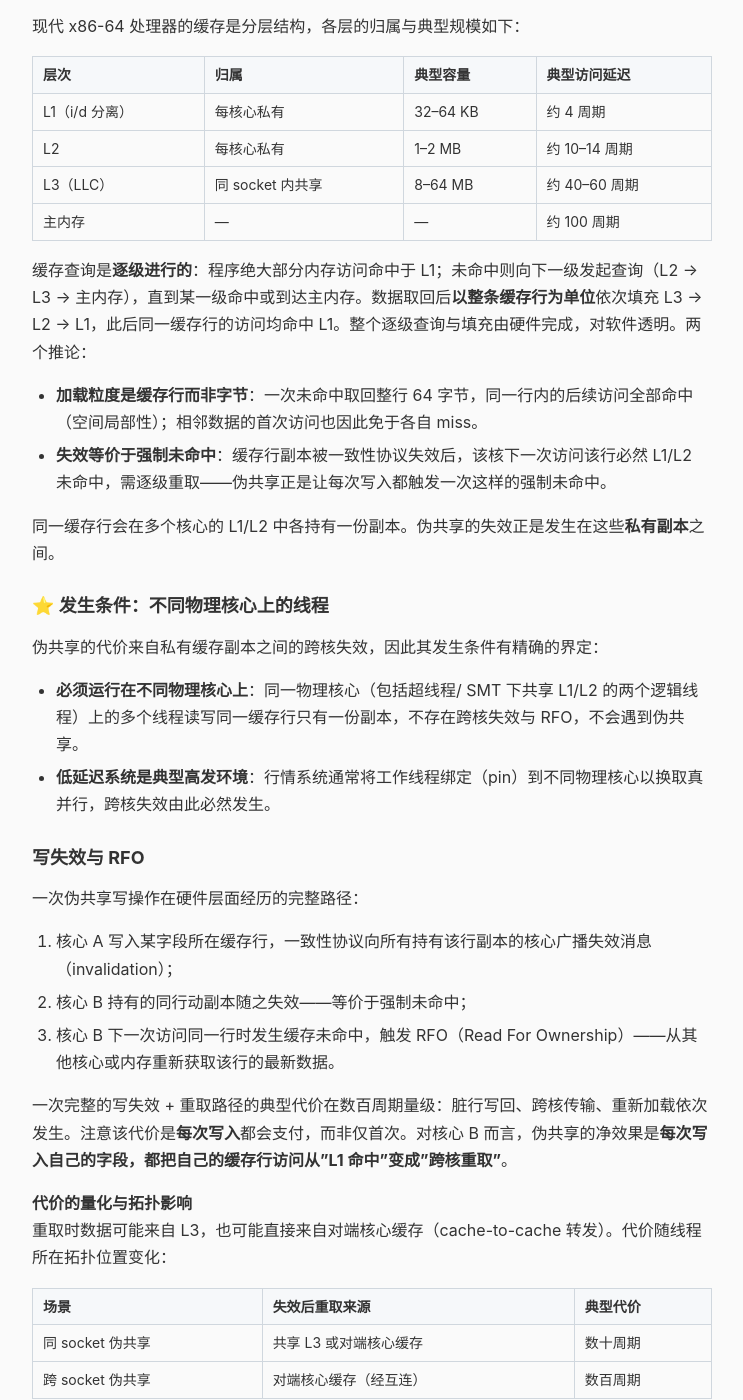
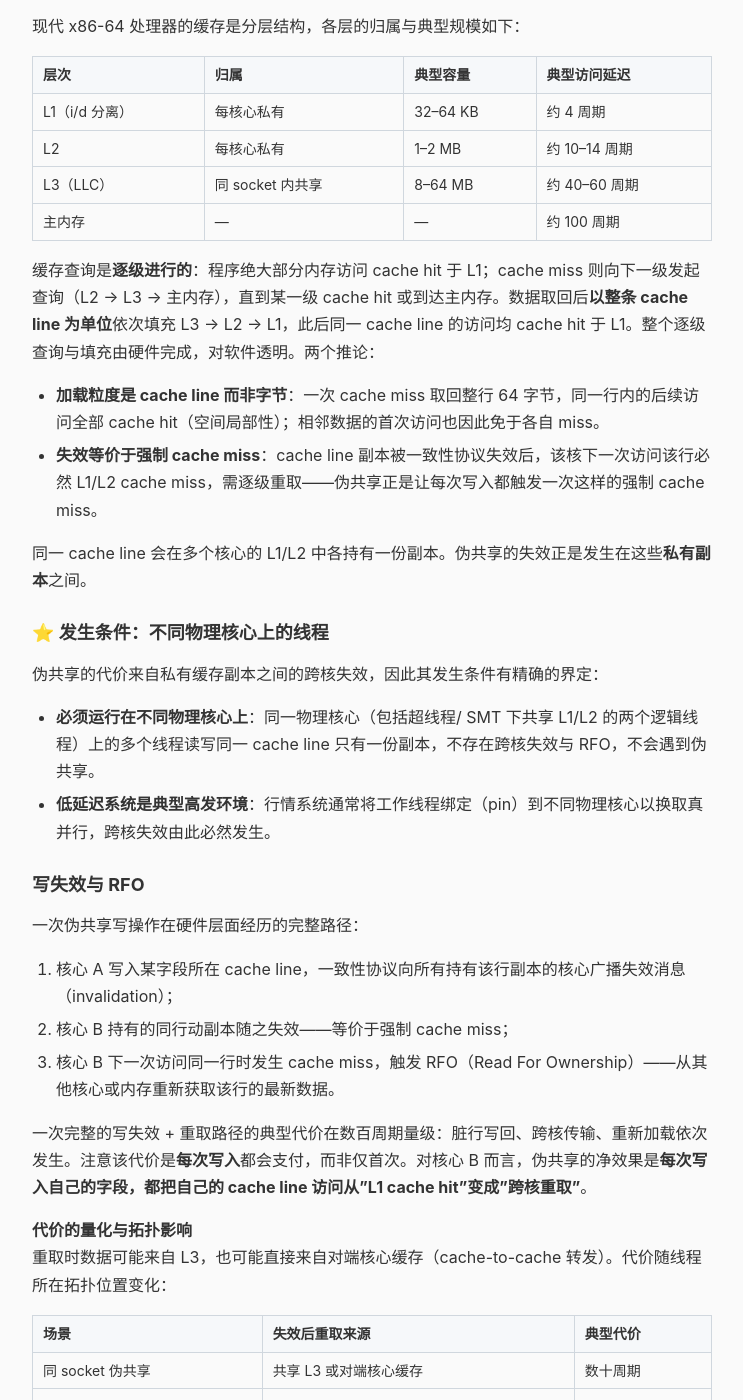
Before and after one commit to 4thcalabash/qd-knowledge, a Jekyll site: the page built from _posts/2026-08-08-false-sharing-cache-line.md, in a window 1280 px wide and 1400 px high, scrolled down 1635 px. Shown: the whole window, without its empty margins (268-1011 px from the left). Built offline with Jekyll 4.4.1, drawn with Linux system fonts in a browser that asks for light colours; some of the changed text lies outside the part shown.

Commit message:
博文精修：伪共享术语统一、结构重组与表述优化
- 术语统一为英文：cache line、cache hit、cache miss
- 代码示意移至修复手段列表之后；典型场景与代价改名为典型场景
- 新增代价量化与拓扑影响、修复边界与验证内容
- 补充 hardware_destructive_interference_size 平台差异说明

Co-Authored-By: Claude <noreply@anthropic.com>

````diff
--- a/_posts/2026-08-08-false-sharing-cache-line.md
+++ b/_posts/2026-08-08-false-sharing-cache-line.md
@@ -1,11 +1,11 @@
 ---
-title: "C++ 伪共享（False Sharing）：缓存行粒度的一致性代价"
+title: "C++ 伪共享（False Sharing）：cache line 粒度的一致性代价"
 date: 2026-08-08 21:00:00 +0800
 model: DeepSeek-V4-Flash
 tool: Claude Code CLI
 ---
 
-伪共享（false sharing）：现代多核 CPU 上，多个线程运行在不同物理核心，各自读写不同的变量，但这些变量位于同一条缓存行内，写入时互相触发整行失效与重取——缓存一致性以缓存行为粒度工作，故无关的写操作也会互相拖累。它不构成数据竞争，程序行为正确，代价纯粹在性能上。本文按定义、硬件机制、典型场景、检测方法与修复手段展开。
+伪共享（false sharing）：现代多核 CPU 上，多个线程运行在**不同物理核心**，各自读写不同的变量，但这些变量位于同一条 **cache line**（缓存行）内，写入时互相触发整行失效与重取——**缓存一致性以 cache line 为粒度工作**，故无关的写操作也会互相拖累。它不构成数据竞争，**程序逻辑正确，但性能严重受损**。本文按定义、硬件机制、典型场景、检测方法与修复手段展开。
 
 - 目录
 {:toc}
@@ -15,13 +15,13 @@ tool: Claude Code CLI
 伪共享的核心特征可以归纳为两条：
 
 - **线程间不共享任何变量**：每个线程只读写自己的字段，字段之间没有真实的逻辑依赖，不存在数据竞争。
-- **但共享同一条缓存行**：字段在内存中的物理位置相邻，落在同一缓存行的 64 字节（x86-64 通常值）范围内。
+- **但共享同一条 cache line**：字段在内存中的物理位置相邻，落在同一 cache line 的 64 字节（x86-64 通常值）范围内。
 
 因此伪共享在正确性层面完全无害，却在性能层面造成与真实共享相当的通信开销。区分这一点很重要：排查性能问题时，伪共享与数据竞争是两类不同的问题，检测与修复手段也不同。
 
-## 硬件机制：缓存行粒度的缓存一致性
+## 硬件机制：cache line 粒度的缓存一致性
 
-伪共享成立的前提是**现代主流多核 CPU（x86-64、ARM 等）通过硬件缓存一致性协议维护核间共享**。缓存行（x86-64 上通常为 64 字节）是缓存的**分配、失效与核间传输的统一粒度**——一致性协议（如 MESI）维护各核心副本一致性的最小单位就是缓存行，而不是单个字节；各核心持有的同行动副本通过失效与重取保持同步，这是多线程共享内存编程能够成立的基础。在此前提下，多线程并发编程中**只要多个线程高频写各自的相邻字段，就会遇到伪共享**，无需其他特殊条件。一致性域之外的内存（如 DMA 缓冲、设备内存）不做缓存一致性处理，属于另一类问题，不在本文范围。
+伪共享成立的前提是**现代主流多核 CPU（x86-64、ARM 等）通过硬件缓存一致性协议维护核间共享**。cache line（x86-64 上通常为 64 字节）是缓存的**分配、失效与核间传输的统一粒度**——一致性协议（如 MESI）维护各核心副本一致性的最小单位就是 cache line，而不是单个字节；各核心持有的同行动副本通过失效与重取保持同步，这是多线程共享内存编程能够成立的基础。在此前提下，多线程并发编程中**只要多个线程高频写各自的相邻字段，就会遇到伪共享**，无需其他特殊条件。一致性域之外的内存（如 DMA 缓冲、设备内存）不做缓存一致性处理，属于另一类问题，不在本文范围。
 
 ### 缓存层次与访问模型：私有缓存、共享末级缓存与逐级查找
 
@@ -34,29 +34,29 @@ tool: Claude Code CLI
 | L3（LLC） | 同 socket 内共享 | 8–64 MB | 约 40–60 周期 |
 | 主内存 | — | — | 约 100 周期 |
 
-缓存查询是**逐级进行的**：程序绝大部分内存访问命中于 L1；未命中则向下一级发起查询（L2 → L3 → 主内存），直到某一级命中或到达主内存。数据取回后**以整条缓存行为单位**依次填充 L3 → L2 → L1，此后同一缓存行的访问均命中 L1。整个逐级查询与填充由硬件完成，对软件透明。两个推论：
+缓存查询是**逐级进行的**：程序绝大部分内存访问 cache hit 于 L1；cache miss 则向下一级发起查询（L2 → L3 → 主内存），直到某一级 cache hit 或到达主内存。数据取回后**以整条 cache line 为单位**依次填充 L3 → L2 → L1，此后同一 cache line 的访问均 cache hit 于 L1。整个逐级查询与填充由硬件完成，对软件透明。两个推论：
 
-- **加载粒度是缓存行而非字节**：一次未命中取回整行 64 字节，同一行内的后续访问全部命中（空间局部性）；相邻数据的首次访问也因此免于各自 miss。
-- **失效等价于强制未命中**：缓存行副本被一致性协议失效后，该核下一次访问该行必然 L1/L2 未命中，需逐级重取——伪共享正是让每次写入都触发一次这样的强制未命中。
+- **加载粒度是 cache line 而非字节**：一次 cache miss 取回整行 64 字节，同一行内的后续访问全部 cache hit（空间局部性）；相邻数据的首次访问也因此免于各自 miss。
+- **失效等价于强制 cache miss**：cache line 副本被一致性协议失效后，该核下一次访问该行必然 L1/L2 cache miss，需逐级重取——伪共享正是让每次写入都触发一次这样的强制 cache miss。
 
-同一缓存行会在多个核心的 L1/L2 中各持有一份副本。伪共享的失效正是发生在这些**私有副本**之间。
+同一 cache line 会在多个核心的 L1/L2 中各持有一份副本。伪共享的失效正是发生在这些**私有副本**之间。
 
 ### ⭐ 发生条件：不同物理核心上的线程
 
 伪共享的代价来自私有缓存副本之间的跨核失效，因此其发生条件有精确的界定：
 
-- **必须运行在不同物理核心上**：同一物理核心（包括超线程/ SMT 下共享 L1/L2 的两个逻辑线程）上的多个线程读写同一缓存行只有一份副本，不存在跨核失效与 RFO，不会遇到伪共享。
+- **必须运行在不同物理核心上**：同一物理核心（包括超线程/ SMT 下共享 L1/L2 的两个逻辑线程）上的多个线程读写同一 cache line 只有一份副本，不存在跨核失效与 RFO，不会遇到伪共享。
 - **低延迟系统是典型高发环境**：行情系统通常将工作线程绑定（pin）到不同物理核心以换取真并行，跨核失效由此必然发生。
 
 ### 写失效与 RFO
 
 一次伪共享写操作在硬件层面经历的完整路径：
 
-1. 核心 A 写入某字段所在缓存行，一致性协议向所有持有该行副本的核心广播失效消息（invalidation）；
-2. 核心 B 持有的同行动副本随之失效——等价于强制未命中；
-3. 核心 B 下一次访问同一行时发生缓存未命中，触发 RFO（Read For Ownership）——从其他核心或内存重新获取该行的最新数据。
+1. 核心 A 写入某字段所在 cache line，一致性协议向所有持有该行副本的核心广播失效消息（invalidation）；
+2. 核心 B 持有的同行动副本随之失效——等价于强制 cache miss；
+3. 核心 B 下一次访问同一行时发生 cache miss，触发 RFO（Read For Ownership）——从其他核心或内存重新获取该行的最新数据。
 
-一次完整的写失效 + 重取路径的典型代价在数百周期量级：脏行写回、跨核传输、重新加载依次发生。注意该代价是**每次写入**都会支付，而非仅首次。对核心 B 而言，伪共享的净效果是**每次写入自己的字段，都把自己的缓存行访问从"L1 命中"变成"跨核重取"**。
+一次完整的写失效 + 重取路径的典型代价在数百周期量级：脏行写回、跨核传输、重新加载依次发生。注意该代价是**每次写入**都会支付，而非仅首次。对核心 B 而言，伪共享的净效果是**每次写入自己的字段，都把自己的 cache line 访问从"L1 cache hit"变成"跨核重取"**。
 
 #### 代价的量化与拓扑影响
 
@@ -71,11 +71,11 @@ tool: Claude Code CLI
 
 ### 乒乓效应
 
-当两个核心分别反复写入自己那一半缓存行时，该行在两个核心之间来回传输，形成缓存行乒乓（cache line ping-pong）。每次传输都包含完整的失效与 RFO 流程，吞吐被核间通信速率限制。
+当两个核心分别反复写入自己那一半 cache line 时，该行在两个核心之间来回传输，形成 cache line 乒乓（ping-pong）。每次传输都包含完整的失效与 RFO 流程，吞吐被核间通信速率限制。
 
 乒乓与真共享（真正读写同一个变量）的对比：真共享的每一次传输至少携带了必要的通信数据；伪共享的每一次传输都是纯粹的浪费——被传输的字节中没有任何一方需要对方写过的内容。
 
-## 典型场景与代价
+## ⭐ 典型场景
 
 ### 示例：相邻的原子计数器
 
@@ -83,7 +83,7 @@ tool: Claude Code CLI
 struct Stats {
     std::atomic<uint64_t> buy_count{0};   // 线程 A 只更新这个
     std::atomic<uint64_t> sell_count{0};  // 线程 B 只更新这个
-};  // 两个字段落在同一条缓存行
+};  // 两个字段落在同一条 cache line
 ```
 
 线程 A 每次写 `buy_count` 都会使线程 B 持有的整行副本失效，线程 B 下一次写 `sell_count` 便触发一次 RFO。两个字段之间没有任何真实依赖，写操作却相互拖累。实测中，双线程各自写不同字段的吞吐可能**低于串行执行**；伪共享的代价可以高到与竞争同一把锁相当，乃至更差——锁竞争至少是"必要的同步"，伪共享则是无谓的同步。
@@ -91,8 +91,8 @@ struct Stats {
 ### 低延迟系统中最常出现的位置
 
 - **无锁队列的头尾指针**：producer 写 `head`、consumer 写 `tail`，两个指针若放在同一结构体中，即构成经典伪共享——这与无锁队列的设计初衷（消除锁竞争）直接矛盾。
-- **每线程计数器数组**：`per_thread_stats[tid]` 的元素按线程号顺序排布，相邻两个元素（尤其元素小于 64 字节时）共享缓存行，线程 0 与线程 1 的写入互相使失效。
-- **结构体数组（AoS）布局**：同一结构体的不同字段被不同线程更新，而数组中每个元素恰好跨越若干缓存行，相邻元素的对应字段共享同一行。
+- **每线程计数器数组**：`per_thread_stats[tid]` 的元素按线程号顺序排布，相邻两个元素（尤其元素小于 64 字节时）共享 cache line，线程 0 与线程 1 的写入互相使失效。
+- **结构体数组（AoS）布局**：同一结构体的不同字段被不同线程更新，而数组中每个元素恰好跨越若干 cache line，相邻元素的对应字段共享同一行。
 - **含热点字段的结构体**：lock、sequence number、seq 等被多个线程频繁更新的字段集中在一个结构体中。
 
 上述场景的共同点：字段之间无依赖，但被不同线程高频写入。伪共享的伤害与写入频率成正比——写入越频繁，失效与 RFO 越密集。
@@ -101,29 +101,18 @@ struct Stats {
 
 伪共享无法通过正确性检查发现，需要针对性的工具或实验：
 
-- **perf c2c**：分析 cache-to-cache 传输，直接定位发生伪共享的缓存行与代码位置。该工具以"哪些行在核间高频传输"为线索，是定位伪共享的最直接手段。
-- **perf stat -e cache-misses**：观察整体缓存未命中率是否异常偏高，作为粗筛。
+- **perf c2c**：分析 cache-to-cache 传输，直接定位发生伪共享的 cache line 与代码位置。该工具以"哪些行在核间高频传输"为线索，是定位伪共享的最直接手段。
+- **perf stat -e cache-misses**：观察整体 cache miss 率是否异常偏高，作为粗筛。
 - **VTune Access Contention 分析**：基于硬件采样标记存在访问竞争的行，适合大规模分析。
 - **Padding 实验法**：最朴素的诊断——给可疑字段加 padding 后性能出现显著变化，即确认伪共享存在。该方法成本低，常用于验证性确认。
 
-## 修复手段
+## ⭐ 修复手段
 
-修复的核心原则：**让不同线程读写的变量落在不同缓存行**。三种典型手段：
+修复的核心原则：**让不同线程读写的变量落在不同 cache line**。三种典型手段：
 
-- **对齐与填充**：使用 `alignas(64)` 对齐结构体，或在字段之间手动填充字节，使不同线程的字段落在不同缓存行。
-- **标准手段**：C++17 提供 `std::hardware_destructive_interference_size`，即当前平台缓存行大小，可作为 padding 尺寸的标准来源，避免硬编码 64。
-- **布局拆分**：将热点字段拆到独立缓存行、独立分配，或将每线程数据结构改为数组结构体（SoA）布局，让不同线程访问的字段天然分离。
-
-### 修复的适用边界
-
-padding 并非免费：`alignas(64)` 使每个对象从几字节膨胀到 64 字节，会增加缓存的使用量，有可能造成其他代码缓存未命中率上升。因此修复前需确认两点：
-
-- **区分伪共享与真共享**：若两个线程确实在读写同一个字段（真共享），padding 无法消除通信，反而掩盖问题，此时需要的是同步原语而非填充。
-- **评估对象规模**：大量小型对象的场景（计数器数组、消息池）padding 代价显著，优先考虑布局拆分而非逐对象填充。
-
-### 修复的验证
-
-修复后应回到检测手段确认生效：重跑 perf c2c 观察目标缓存行的核间传输是否消失，或用吞吐/延迟对比验证。单测无法覆盖此类性能修复，验证必须落在真实部署环境与真实负载上。
+- **对齐与填充**：使用 `alignas(64)` 对齐结构体，或在字段之间手动填充字节，使不同线程的字段落在不同 cache line。
+- **标准手段**：C++17 提供 `std::hardware_destructive_interference_size`，表示当前平台的 cache line 大小（通常为 64，部分平台为 128），可作为 padding 尺寸的标准来源，避免硬编码 64。
+- **布局拆分**：将热点字段拆到独立 cache line、独立分配，或将每线程数据结构改为数组结构体（SoA）布局，让不同线程访问的字段天然分离。
 
 三种手段的代码示意：
 
@@ -131,25 +120,36 @@ padding 并非免费：`alignas(64)` 使每个对象从几字节膨胀到 64 字
 #include <atomic>
 #include <new>   // std::hardware_destructive_interference_size
 
-// ① 对齐与填充：用 alignas 让整个结构体按缓存行对齐，
-//    相邻实例落在不同缓存行，互不干扰
+// ① 对齐与填充：用 alignas 让整个结构体按 cache line 对齐，
+//    相邻实例落在不同 cache line，互不干扰
 struct alignas(64) Counter {
     std::atomic<uint64_t> val;
 };
 
-// ② 标准手段：以平台缓存行大小为 padding 单位，不硬编码 64
+// ② 标准手段：以平台 cache line 大小为 padding 单位，不硬编码 64
 struct PaddedCounter {
     std::atomic<uint64_t> val;
     alignas(std::hardware_destructive_interference_size) char pad;  // pad 纯占位，从不读写
 };
 
-// ③ 布局拆分：头尾指针拆分到独立缓存行（无锁队列场景）
+// ③ 布局拆分：头尾指针拆分到独立 cache line（无锁队列场景）
 struct alignas(64) SPSCQueue {
     alignas(64) std::atomic<size_t> head;  // producer 只写 head
     alignas(64) std::atomic<size_t> tail;  // consumer 只写 tail
 };
 ```
 
+### 那么代价是什么呢
+
+padding 并非免费：`alignas(64)` 使每个对象从几字节膨胀到 64 字节，会增加缓存的使用量，可能造成其他代码 cache miss 率上升。因此修复前需确认两点：
+
+- **区分伪共享与真共享**：若两个线程确实在读写同一个字段（真共享），padding 无法消除通信，反而掩盖问题，此时需要的是同步原语而非填充。
+- **评估对象规模**：大量小型对象的场景（计数器数组、消息池）padding 代价显著，优先考虑布局拆分而非逐对象填充。
+
+### 修复的验证
+
+修复后应回到检测手段确认生效：重跑 perf c2c 观察目标 cache line 的核间传输是否消失，或用吞吐/延迟对比验证。单测无法覆盖此类性能修复，验证必须落在真实部署环境与真实负载上。
+
 ---
 
-> **小结**：伪共享是"不共享变量、却共享缓存行"引发的性能问题——缓存一致性以行粒度工作，无依赖的写操作也会相互失效。典型场景为无锁队列头尾指针、每线程计数器数组与 AoS 布局中的相邻热点字段。检测依赖专用工具（perf c2c、VTune）或 padding 实验；修复以对齐、padding 与布局拆分为主，核心原则是让不同线程写到的字节落在不同缓存行。
+> **小结**：伪共享是"不共享变量、却共享 cache line"引发的性能问题——缓存一致性以行粒度工作，无依赖的写操作也会相互失效。典型场景为无锁队列头尾指针、每线程计数器数组与 AoS 布局中的相邻热点字段。检测依赖专用工具（perf c2c、VTune）或 padding 实验；修复以对齐、padding 与布局拆分为主，核心原则是让不同线程读写的变量落在不同 cache line。
````
